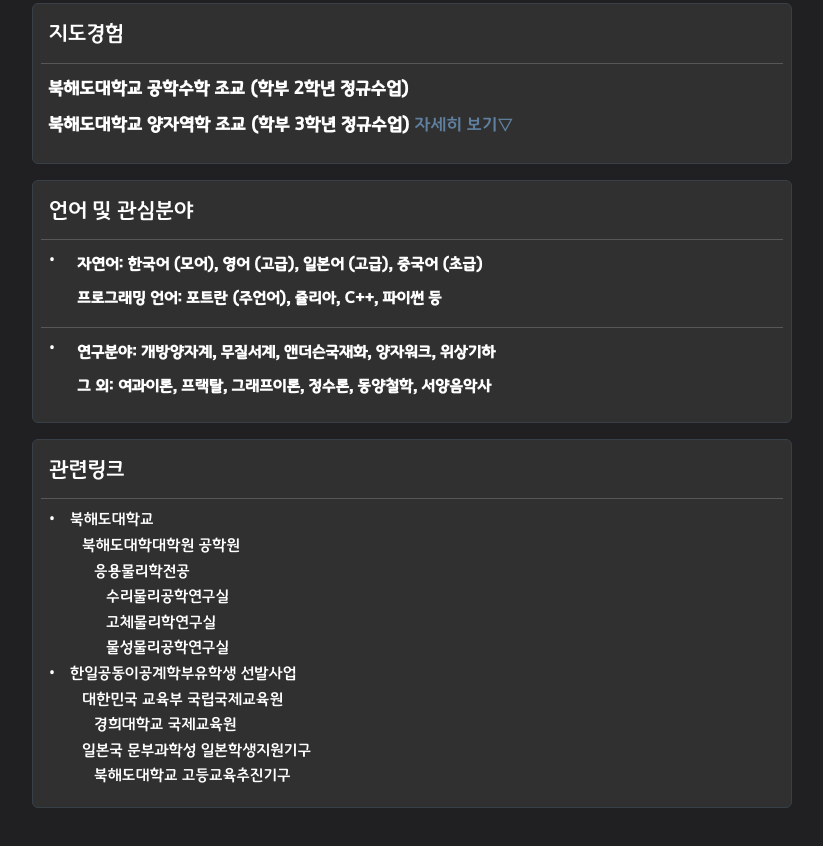
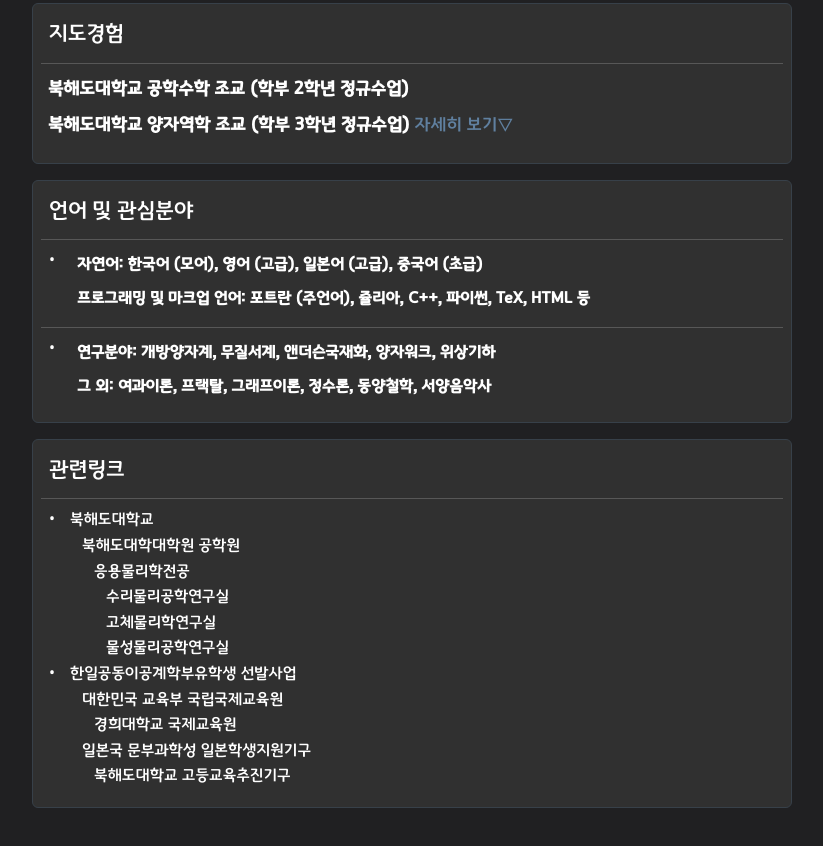
Before and after one commit to 88gh/88gh.github.io, a plain HTML site: page kr/index.html in a window 1280 px wide. Shown: the part 1603-2449 px from the top of the page, without its empty margins (228-1051 px from the left). Drawn offline with nearby package versions, Linux system fonts and the light colour scheme.

Commit message:
Update index.html

```diff
--- a/kr/index.html
+++ b/kr/index.html
@@ -530,7 +530,7 @@ Unauthorized use, duplication, or dissemination of this information is strictly
     <div class="row">
         <div class="col-auto" style="margin-left: 8px;">&#8226;</div><div class="col">
     <h4><strong>자연어: 한국어 (모어), 영어 (고급), 일본어 (고급), 중국어 (초급)</strong></h4>
-    <h4><strong>프로그래밍 언어: 포트란 (주언어), 쥴리아, C++, 파이썬 등</strong></h4>
+    <h4><strong>프로그래밍 및 마크업 언어: 포트란 (주언어), 쥴리아, C++, 파이썬, TeX, HTML 등</strong></h4>
         </div>
     </div>
 </div>
```
